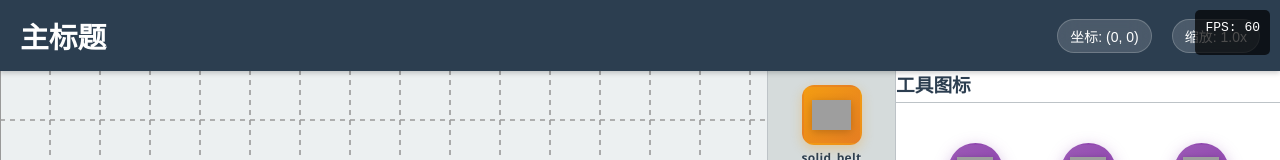
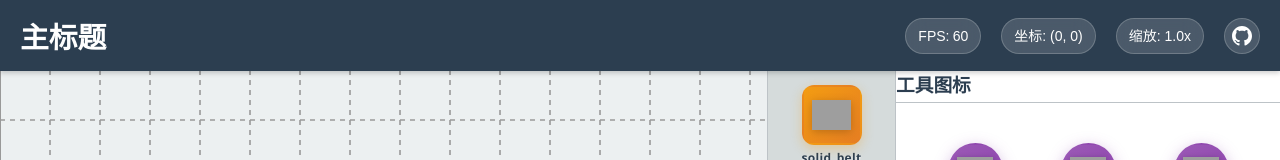
Before and after one commit to FrozenStream/endfield-sim, a website built with Vite: page index.html in a window 1280 px wide. Shown: the top 160 px of the page. Built offline with nearby package versions, Linux system fonts and the light colour scheme; no server answers; grey boxes are pictures that could not be loaded.

Commit message:
del some animations

```diff
--- a/index.html
+++ b/index.html
@@ -12,8 +12,14 @@
         <div class="header-content">
             <h1>主标题</h1>
             <div class="header-info">
+                <span class="fps-display">FPS: <span id="fps-value">0</span></span>
                 <span class="coordinate-display">坐标: <span id="coordinates">(0, 0)</span></span>
                 <span class="scale-display">缩放: <span id="current-scale">1.0x</span></span>
+                <a href="https://github.com/FrozenStream/endfield-sim" target="_blank" class="github-link" title="访问GitHub仓库">
+                    <svg xmlns="http://www.w3.org/2000/svg" width="24" height="24" viewBox="0 0 24 24" fill="currentColor">
+                        <path d="M12 0c-6.626 0-12 5.373-12 12 0 5.302 3.438 9.8 8.207 11.387.599.111.793-.261.793-.577v-2.234c-3.338.726-4.033-1.416-4.033-1.416-.546-1.387-1.333-1.756-1.333-1.756-1.089-.745.083-.729.083-.729 1.205.084 1.839 1.237 1.839 1.237 1.07 1.834 2.807 1.304 3.492.997.107-.775.418-1.305.762-1.604-2.665-.305-5.467-1.334-5.467-5.931 0-1.311.469-2.381 1.236-3.221-.124-.303-.535-1.524.117-3.176 0 0 1.008-.322 3.301 1.23.957-.266 1.983-.399 3.003-.404 1.02.005 2.047.138 3.006.404 2.291-1.552 3.297-1.23 3.297-1.23.653 1.653.242 2.874.118 3.176.77.84 1.235 1.911 1.235 3.221 0 4.609-2.807 5.624-5.479 5.921.43.372.823 1.102.823 2.222v3.293c0 .319.192.694.801.576 4.765-1.589 8.199-6.086 8.199-11.386 0-6.627-5.373-12-12-12z"/>
+                    </svg>
+                </a>
             </div>
         </div>
     </header>
--- a/src/main.ts
+++ b/src/main.ts
@@ -46,40 +46,12 @@ document.addEventListener('DOMContentLoaded', () => {
 
     // 设置FPS显示回调
     gameLoop.setFPSCallback((fps: number) => {
-        const fpsDisplay = document.getElementById('fps-display');
-        if (fpsDisplay) {
-            fpsDisplay.textContent = `FPS: ${fps}`;
+        const fpsValueElement = document.getElementById('fps-value');
+        if (fpsValueElement) {
+            fpsValueElement.textContent = fps.toString();
         }
     });
 
     // 启动游戏循环
     gameLoop.start();
-
-    // 添加调试控制按钮
-    addDebugControls(gameLoop);
 });
-
-/**
- * 添加调试控制按钮
- */
-function addDebugControls(gameLoop: GameLoop): void {
-    const controlsDiv = document.createElement('div');
-    controlsDiv.style.position = 'fixed';
-    controlsDiv.style.top = '10px';
-    controlsDiv.style.right = '10px';
-    controlsDiv.style.zIndex = '1000';
-    controlsDiv.style.backgroundColor = 'rgba(0,0,0,0.7)';
-    controlsDiv.style.color = 'white';
-    controlsDiv.style.padding = '10px';
-    controlsDiv.style.borderRadius = '5px';
-    controlsDiv.style.fontFamily = 'monospace';
-
-    const fpsDisplay = document.createElement('div');
-    fpsDisplay.id = 'fps-display';
-    fpsDisplay.textContent = 'FPS: 0';
-    fpsDisplay.style.marginBottom = '10px';
-
-    controlsDiv.appendChild(fpsDisplay);
-
-    document.body.appendChild(controlsDiv);
-}
--- a/src/style.css
+++ b/src/style.css
@@ -42,6 +42,38 @@ body {
     font-weight: 500;
 }
 
+.github-link {
+    display: flex;
+    align-items: center;
+    justify-content: center;
+    width: 36px;
+    height: 36px;
+    background: rgba(255, 255, 255, 0.15);
+    border-radius: 50%;
+    backdrop-filter: blur(10px);
+    border: 1px solid rgba(255, 255, 255, 0.2);
+    color: white;
+    text-decoration: none;
+}
+
+
+.github-link svg {
+    width: 20px;
+    height: 20px;
+}
+
+.fps-display {
+    background: rgba(255, 255, 255, 0.15);
+    padding: 6px 12px;
+    border-radius: 20px;
+    backdrop-filter: blur(10px);
+    border: 1px solid rgba(255, 255, 255, 0.2);
+    display: flex;
+    align-items: center;
+    gap: 4px;
+}
+
+
 .coordinate-display, .scale-display {
     background: rgba(255, 255, 255, 0.15);
     padding: 6px 12px;
@@ -50,11 +82,6 @@ body {
     border: 1px solid rgba(255, 255, 255, 0.2);
 }
 
-.coordinate-display:hover, .scale-display:hover {
-    background: rgba(255, 255, 255, 0.25);
-    transform: translateY(-1px);
-    transition: all 0.2s ease;
-}
 
 .container {
     display: flex;
```
